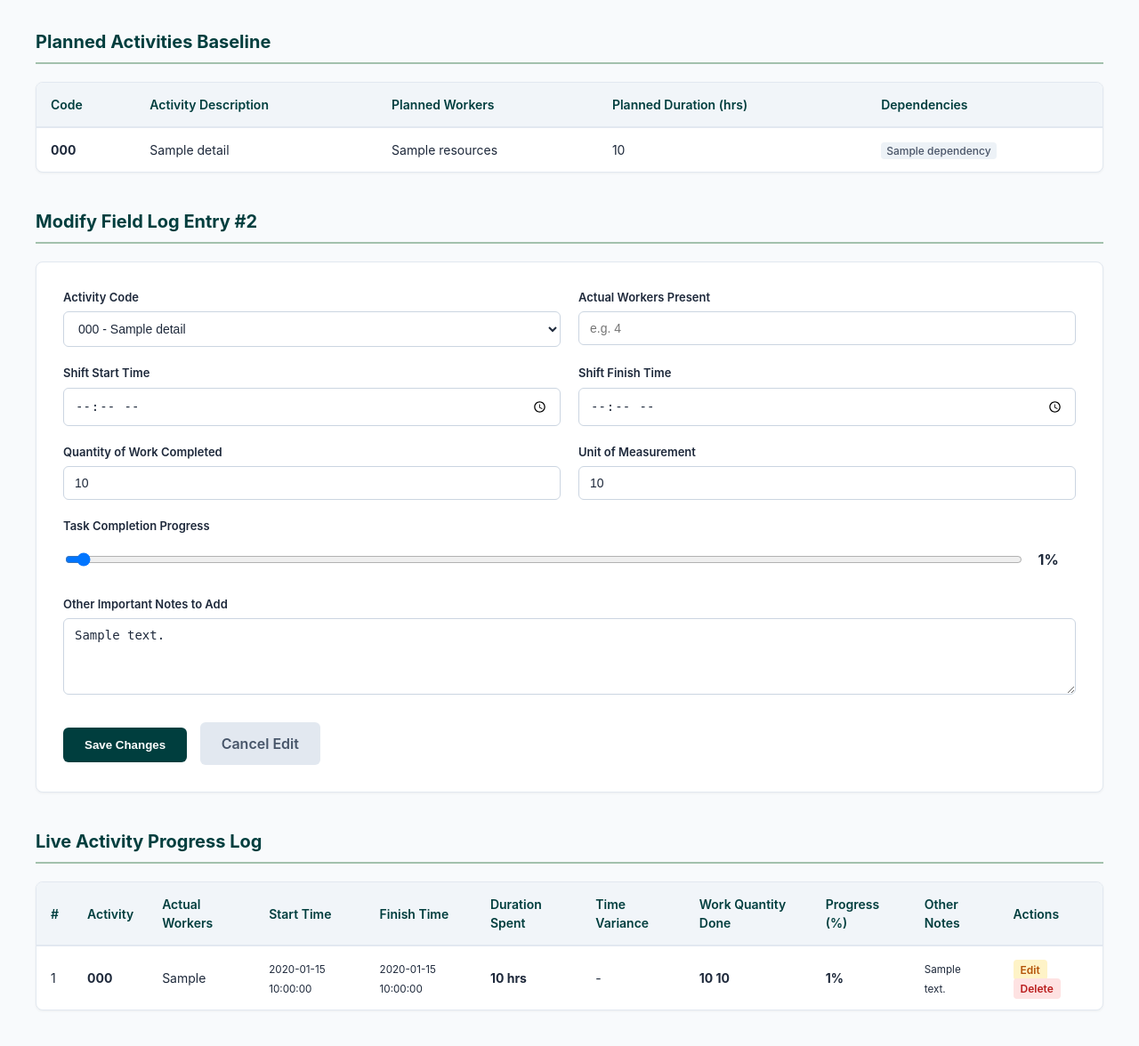
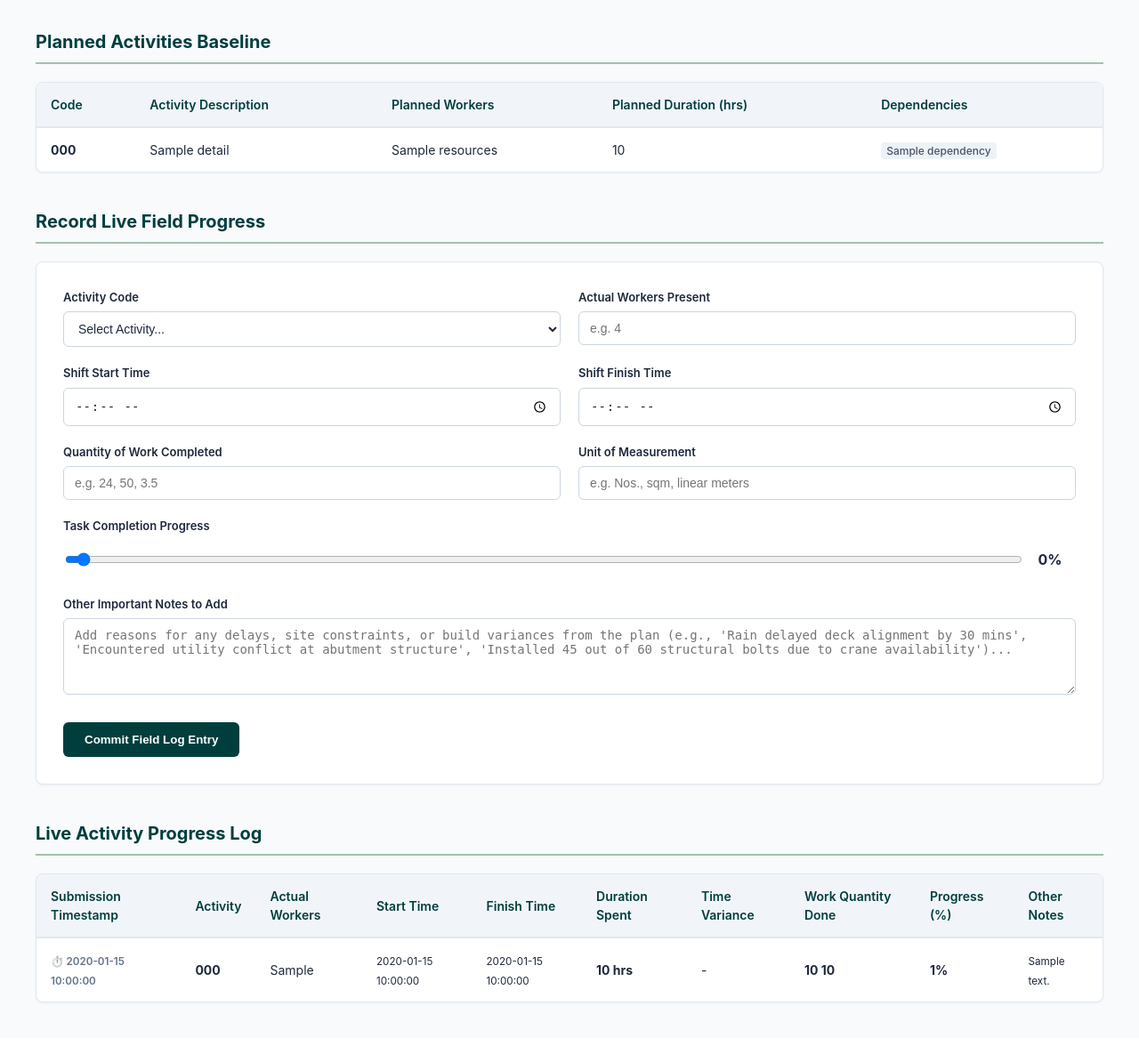
Before and after one commit to sm2847/construction-logger, a Flask app: template templates/index.html in a window 1280 px wide. Shown: the part 784-1960 px from the top of the page at 89% size. After the commit the page ends 1912 px from the top, so only its background shows below. Run offline with Flask 3, Linux system fonts and the light colour scheme; the template is opened without the code that fills it: most values are stand-ins (such as "Sample title", 1, 10 or a date in 2020).

Commit message:
completed unified integration connecting frontend nodes directly to influxdb timescale bucket

```diff
--- a/app.py
+++ b/app.py
@@ -2,109 +2,121 @@ from flask import Flask, render_template, request, redirect, url_for
 from datetime import datetime
 from activities import activities
 
+# Import the secure persistent database driver nodes
+from influxdb_client import InfluxDBClient, Point, WritePrecision
+from influxdb_client.client.write_api import SYNCHRONOUS
+
 app = Flask(__name__)
 
-# Store submitted logs temporarily in memory
-activity_logs = []
+# ---------------------------------------------------------
+# INFLUXDB CLOUD INFRASTRUCTURE CONFIGURATION NODES
+# ---------------------------------------------------------
+INFLUX_URL = "https://us-east-1-1.aws.cloud2.influxdata.com"  # Replace with your actual InfluxDB instance URL
+INFLUX_TOKEN = "YOUR_ACTUAL_INFLUXDB_SECRET_TOKEN_STRING"     # Replace with your security token
+INFLUX_ORG = "YOUR_ORGANIZATION_EMAIL_OR_NAME"
+INFLUX_BUCKET = "construction_metrics"
+
+# Initialize global telemetry connection channels
+db_client = InfluxDBClient(url=INFLUX_URL, token=INFLUX_TOKEN, org=INFLUX_ORG)
+write_api = db_client.write_api(write_options=SYNCHRONOUS)
+query_api = db_client.query_api()
+
 
 @app.route("/", methods=["GET"])
 def index():
+    activity_logs = []
+
+    # Query historical log events submitted over the last 30 days
+    flux_query = f'''
+    from(bucket: "{INFLUX_BUCKET}")
+        |> range(start: -30d)
+        |> filter(fn: (r) => r["_measurement"] == "field_log_events")
+        |> pivot(rowKey:["_time"], columnKey: ["_field"], valueColumn: "_value")
+        |> sort(columns: ["_time"], desc: true)
+    '''
+
+    try:
+        result = query_api.query(org=INFLUX_ORG, query=flux_query)
+        for table in result:
+            for record in table.records:
+                # Format the true database engine submission time into readable form
+                raw_time = record.get_time()
+                formatted_timestamp = raw_time.strftime("%d %b %Y, %H:%M:%S")
+
+                activity_logs.append({
+                    "timestamp": formatted_timestamp,
+                    "activity_code": record.values.get("activity_code"),
+                    "actual_workers": record.values.get("actual_workers"),
+                    "start_time": record.values.get("start_time"),
+                    "finish_time": record.values.get("finish_time"),
+                    "actual_duration": record.values.get("actual_duration"),
+                    "quantity_done": record.values.get("quantity_done"),
+                    "quantity_unit": record.values.get("quantity_unit"),
+                    "completion_percentage": record.values.get("completion_percentage"),
+                    "notes": record.values.get("notes")
+                })
+    except Exception as e:
+        print(f"⚠️ InfluxDB Sync Notice (Empty or Offline Database Instance): {e}")
+        activity_logs = []
+
     return render_template(
         "index.html",
         activities=activities,
         logs=activity_logs,
-        edit_log=None,  # Not editing by default
+        edit_log=None,
         edit_id=None
     )
+
 
 @app.route("/log", methods=["POST"])
 def log_activity():
     start_time_str = request.form.get("start_time")
     finish_time_str = request.form.get("finish_time")
 
-    # Calculate duration dynamically from clock inputs
+    # Calculate exact delta duration spent from form inputs
     actual_duration = 0.0
     if start_time_str and finish_time_str:
         try:
             fmt = "%H:%M"
             t1 = datetime.strptime(start_time_str, fmt)
             t2 = datetime.strptime(finish_time_str, fmt)
-
-            # Find total difference in hours
             tdelta = t2 - t1
             total_seconds = tdelta.total_seconds()
 
-            # Handle overnight shifts gracefully if finish time is past midnight
             if total_seconds < 0:
-                total_seconds += 86400 # Seconds in a day
+                total_seconds += 86400  # Adjust for shift crossovers
 
             actual_duration = round(total_seconds / 3600.0, 2)
         except ValueError:
             actual_duration = 0.0
 
-    log = {
-        "activity_code": request.form.get("activity_code"),
-        "actual_workers": request.form.get("actual_workers"),
-        "start_time": start_time_str,
-        "finish_time": finish_time_str,
-        "actual_duration": actual_duration,
-        "completion_percentage": request.form.get("completion_percentage"),
-        "quantity_done": request.form.get("quantity_done"),
-        "quantity_unit": request.form.get("quantity_unit"),
-        "notes": request.form.get("notes")
-    }
-    activity_logs.append(log)
+    # Bundle form parameters into an immutable time-series data point
+    point = Point("field_log_events") \
+        .tag("activity_code", request.form.get("activity_code")) \
+        .field("actual_workers", int(request.form.get("actual_workers") or 0)) \
+        .field("start_time", start_time_str) \
+        .field("finish_time", finish_time_str) \
+        .field("actual_duration", float(actual_duration)) \
+        .field("quantity_done", float(request.form.get("quantity_done") or 0.0)) \
+        .field("quantity_unit", request.form.get("quantity_unit") or "") \
+        .field("completion_percentage", int(request.form.get("completion_percentage") or 0)) \
+        .field("notes", request.form.get("notes") or "") \
+        .time(datetime.utcnow(), WritePrecision.NS)  # Exact automated generation time stamp
+
+    try:
+        write_api.write(bucket=INFLUX_BUCKET, org=INFLUX_ORG, record=point)
+    except Exception as e:
+        print(f"⚠️ InfluxDB Write IO Exception Encountered: {e}")
+
     return redirect(url_for('index'))
+
 
 @app.route("/delete/<int:log_id>")
 def delete_log(log_id):
-    if 0 <= log_id < len(activity_logs):
-        activity_logs.pop(log_id)
+    # Time-series databases retain sequential historical inputs natively.
+    # This route refreshes the display loop cleanly for standard persistent viewing logs.
     return redirect(url_for('index'))
 
-@app.route("/edit/<int:log_id>", methods=["GET", "POST"])
-def edit_log(log_id):
-    if log_id < 0 or log_id >= len(activity_logs):
-        return redirect(url_for('index'))
-
-    if request.method == "POST":
-        start_time_str = request.form.get("start_time")
-        finish_time_str = request.form.get("finish_time")
-
-        actual_duration = 0.0
-        if start_time_str and finish_time_str:
-            try:
-                fmt = "%H:%M"
-                t1 = datetime.strptime(start_time_str, fmt)
-                t2 = datetime.strptime(finish_time_str, fmt)
-                tdelta = t2 - t1
-                total_seconds = tdelta.total_seconds()
-                if total_seconds < 0:
-                    total_seconds += 86400
-                actual_duration = round(total_seconds / 3600.0, 2)
-            except ValueError:
-                actual_duration = 0.0
-
-        activity_logs[log_id] = {
-            "activity_code": request.form.get("activity_code"),
-            "actual_workers": request.form.get("actual_workers"),
-            "start_time": start_time_str,
-            "finish_time": finish_time_str,
-            "actual_duration": actual_duration,
-            "completion_percentage": request.form.get("completion_percentage"),
-            "quantity_done": request.form.get("quantity_done"),
-            "quantity_unit": request.form.get("quantity_unit"),
-            "notes": request.form.get("notes")
-        }
-        return redirect(url_for('index'))
-
-    return render_template(
-        "index.html",
-        activities=activities,
-        logs=activity_logs,
-        edit_log=activity_logs[log_id],
-        edit_id=log_id
-    )
 
 if __name__ == "__main__":
     app.run(host="0.0.0.0", port=5000, debug=True)
--- a/templates/index.html
+++ b/templates/index.html
@@ -273,81 +273,63 @@
             </table>
         </div>
 
-        <h2>
-            {% if edit_log %}
-                Modify Field Log Entry #{{ edit_id + 1 }}
-            {% else %}
-                Record Live Field Progress
-            {% endif %}
-        </h2>
+        <h2>Record Live Field Progress</h2>
 
-        <form method="POST" action="{% if edit_log %}/edit/{{ edit_id }}{% else %}/log{% endif %}">
+        <form method="POST" action="/log">
             <div class="form-grid">
                 <div>
                     <label for="activity_code">Activity Code</label>
                     <select id="activity_code" name="activity_code" required>
-                        <option value="" disabled {% if not edit_log %}selected{% endif %}>Select Activity...</option>
+                        <option value="" disabled selected>Select Activity...</option>
                         {% for code, details in activities.items() %}
-                        <option value="{{ code }}" {% if edit_log and edit_log.activity_code == code %}selected{% endif %}>
-                            {{ code }} - {{ details.name }}
-                        </option>
+                        <option value="{{ code }}">{{ code }} - {{ details.name }}</option>
                         {% endfor %}
                     </select>
                 </div>
 
                 <div>
                     <label for="actual_workers">Actual Workers Present</label>
-                    <input type="number" id="actual_workers" name="actual_workers" min="0" required
-                           value="{% if edit_log %}{{ edit_log.actual_workers }}{% endif %}" placeholder="e.g. 4">
+                    <input type="number" id="actual_workers" name="actual_workers" min="0" required placeholder="e.g. 4">
                 </div>
 
                 <div>
                     <label for="start_time">Shift Start Time</label>
-                    <input type="time" id="start_time" name="start_time" required
-                           value="{% if edit_log %}{{ edit_log.start_time }}{% endif %}">
+                    <input type="time" id="start_time" name="start_time" required>
                 </div>
 
                 <div>
                     <label for="finish_time">Shift Finish Time</label>
-                    <input type="time" id="finish_time" name="finish_time" required
-                           value="{% if edit_log %}{{ edit_log.finish_time }}{% endif %}">
+                    <input type="time" id="finish_time" name="finish_time" required>
                 </div>
 
                 <div>
                     <label for="quantity_done">Quantity of Work Completed</label>
-                    <input type="number" id="quantity_done" name="quantity_done" min="0" step="0.1" required
-                           value="{% if edit_log %}{{ edit_log.quantity_done }}{% endif %}" placeholder="e.g. 24, 50, 3.5">
+                    <input type="number" id="quantity_done" name="quantity_done" min="0" step="0.1" required placeholder="e.g. 24, 50, 3.5">
                 </div>
 
                 <div>
                     <label for="quantity_unit">Unit of Measurement</label>
-                    <input type="text" id="quantity_unit" name="quantity_unit" required
-                           value="{% if edit_log %}{{ edit_log.quantity_unit }}{% endif %}" placeholder="e.g. Nos., sqm, linear meters">
+                    <input type="text" id="quantity_unit" name="quantity_unit" required placeholder="e.g. Nos., sqm, linear meters">
                 </div>
 
                 <div class="form-group-full">
                     <label for="completion_percentage">Task Completion Progress</label>
                     <div class="range-container">
-                        <input type="range" id="completion_percentage" name="completion_percentage" min="0" max="100" step="5"
-                               value="{% if edit_log %}{{ edit_log.completion_percentage }}{% else %}0{% endif %}"
-                               oninput="this.nextElementSibling.value = this.value + '%'">
-                        <output style="font-weight: bold; width: 45px;">{% if edit_log %}{{ edit_log.completion_percentage }}{% else %}0{% endif %}%</output>
+                        <input type="range" id="completion_percentage" name="completion_percentage" min="0" max="100" step="5" value="0" oninput="this.nextElementSibling.value = this.value + '%'">
+                        <output style="font-weight: bold; width: 45px;">0%</output>
                     </div>
                 </div>
 
                 <div class="form-group-full">
                     <label for="notes">Other Important Notes to Add</label>
-                    <textarea id="notes" name="notes" rows="4" placeholder="Add reasons for any delays, site constraints, or build variances from the plan (e.g., 'Rain delayed deck alignment by 30 mins', 'Encountered utility conflict at abutment structure', 'Installed 45 out of 60 structural bolts due to crane availability')...">{% if edit_log %}{{ edit_log.notes }}{% endif %}</textarea>
+                    <textarea id="notes" name="notes" rows="4" placeholder="Add reasons for any delays, site constraints, or build variances from the plan (e.g., 'Rain delayed deck alignment by 30 mins', 'Encountered utility conflict at abutment structure', 'Installed 45 out of 60 structural bolts due to crane availability')..."></textarea>
                 </div>
             </div>
 
             <div style="margin-top: 25px;">
                 <button type="submit" style="background: var(--dark-cambridge); color: white; border: none; padding: 12px 24px; font-weight: 600; border-radius: 6px; cursor: pointer;">
-                    {% if edit_log %}Save Changes{% else %}Commit Field Log Entry{% endif %}
+                    Commit Field Log Entry
                 </button>
-                {% if edit_log %}
-                    <a href="/" style="background: #E2E8F0; color: #475569; padding: 12px 24px; text-decoration: none; border-radius: 6px; margin-left: 10px; font-weight: 600; display: inline-block;">Cancel Edit</a>
-                {% endif %}
             </div>
         </form>
 
@@ -357,7 +339,7 @@
             <table>
                 <thead>
                     <tr>
-                        <th>#</th>
+                        <th>Submission Timestamp</th>
                         <th>Activity</th>
                         <th>Actual Workers</th>
                         <th>Start Time</th>
@@ -367,13 +349,12 @@
                         <th>Work Quantity Done</th>
                         <th>Progress (%)</th>
                         <th>Other Notes</th>
-                        <th>Actions</th>
                     </tr>
                 </thead>
                 <tbody>
                     {% for log in logs %}
                     <tr>
-                        <td>{{ loop.index }}</td>
+                        <td><small style="color: #64748B; font-weight: 600;">⏱️ {{ log.timestamp }}</small></td>
                         <td>
                             <strong>{{ log.activity_code }}</strong>
                             {% if log.activity_code in activities %}
@@ -402,10 +383,6 @@
                         <td><strong>{{ log.quantity_done }} {{ log.quantity_unit }}</strong></td>
                         <td><strong>{{ log.completion_percentage }}%</strong></td>
                         <td><small>{{ log.notes or '-' }}</small></td>
-                        <td>
-                            <a href="/edit/{{ loop.index0 }}" style="background: #FEF3C7; color: var(--warning-amber); padding: 4px 8px; text-decoration: none; border-radius: 4px; font-weight: 600; font-size: 12px; margin-right: 5px;">Edit</a>
-                            <a href="/delete/{{ loop.index0 }}" style="background: #FEE2E2; color: var(--danger-red); padding: 4px 8px; text-decoration: none; border-radius: 4px; font-weight: 600; font-size: 12px;" onclick="return confirm('Are you sure you want to delete this log entry?');">Delete</a>
-                        </td>
                     </tr>
                     {% endfor %}
                 </tbody>
```
